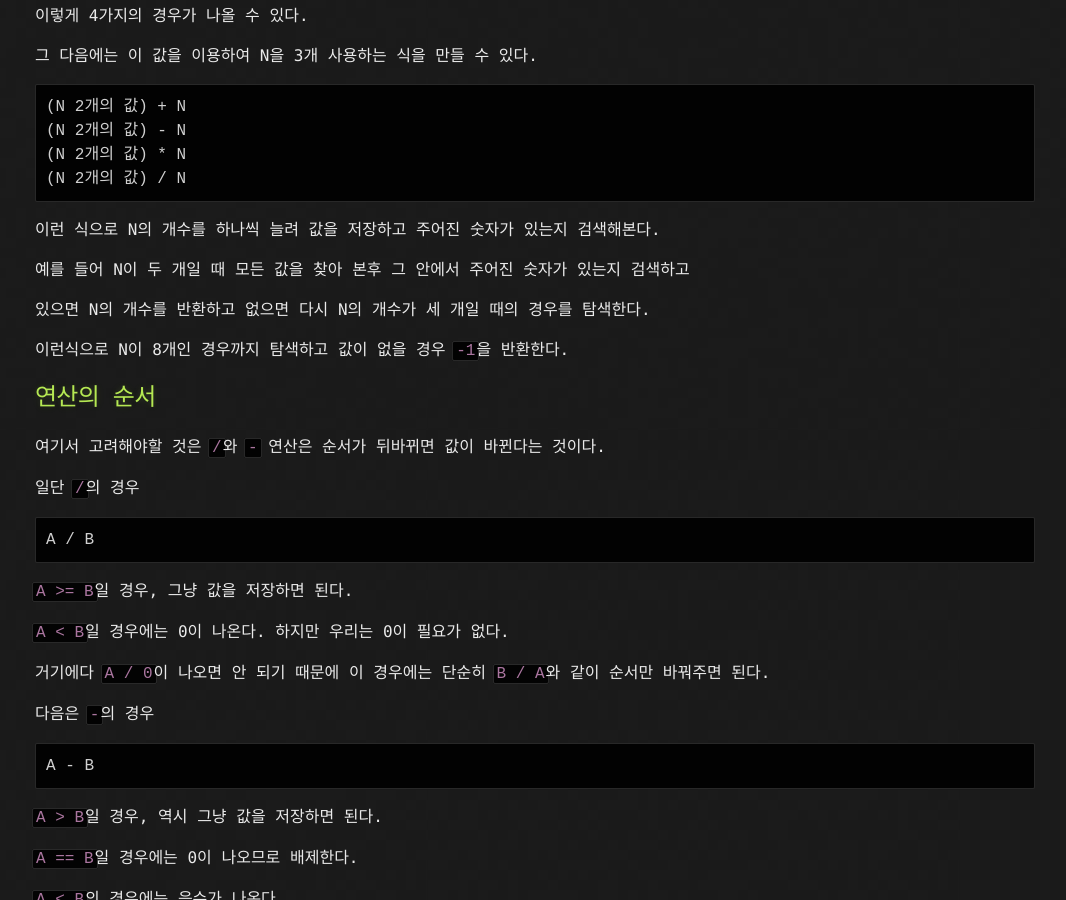
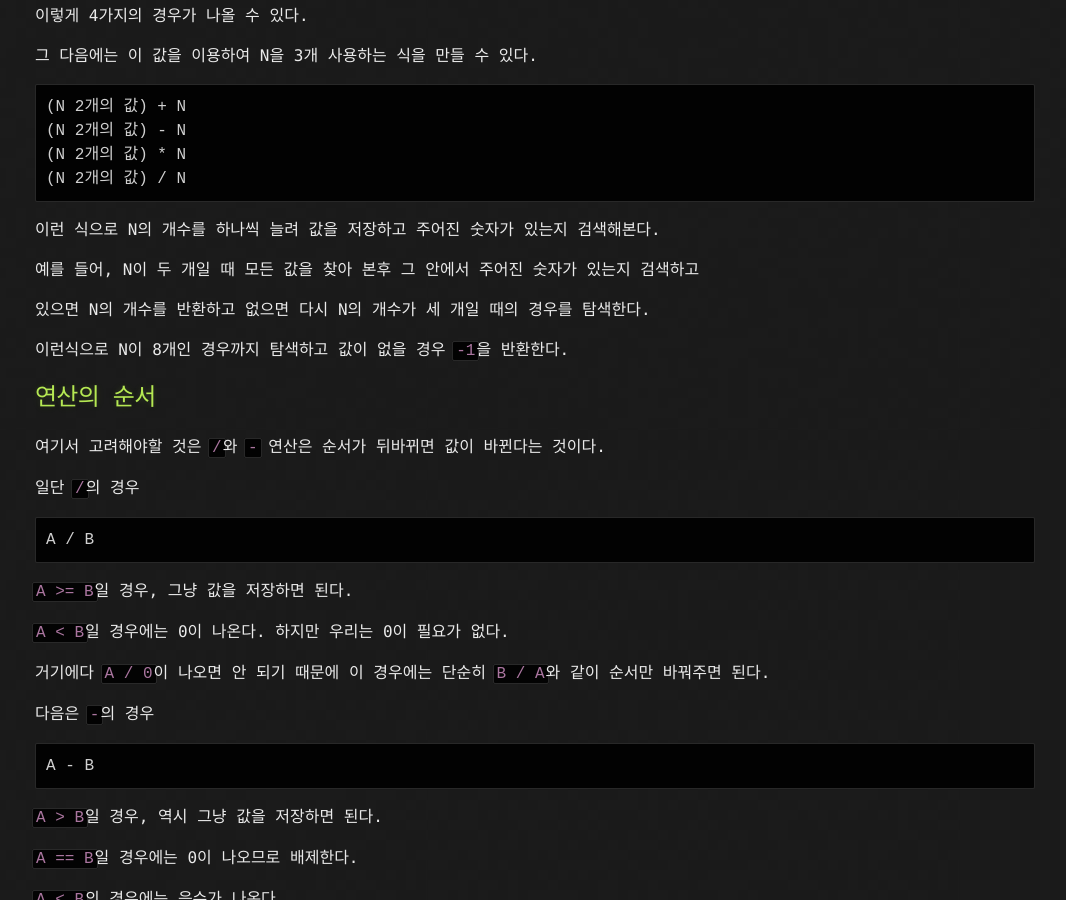
Before and after one commit to CodeNinja1126/CodeNinja1126.github.io, a Jekyll site: the page built from _posts/2020-10-26-008.md, in a window 1280 px wide and 900 px high, scrolled down 635 px. Shown: the whole window, without its empty margins (105-1171 px from the left). Built offline with Jekyll 4.4.1, drawn with Linux system fonts in a browser that asks for light colours.

Commit message:
Update 2020-10-26-008.md

```diff
--- a/_posts/2020-10-26-008.md
+++ b/_posts/2020-10-26-008.md
@@ -35,7 +35,7 @@ N / N
 
 이런 식으로 N의 개수를 하나씩 늘려 값을 저장하고 주어진 숫자가 있는지 검색해본다.
 
-예를 들어 N이 두 개일 때 모든 값을 찾아 본후 그 안에서 주어진 숫자가 있는지 검색하고
+예를 들어, N이 두 개일 때 모든 값을 찾아 본후 그 안에서 주어진 숫자가 있는지 검색하고
 
 있으면 N의 개수를 반환하고 없으면 다시 N의 개수가 세 개일 때의 경우를 탐색한다.
 
```
